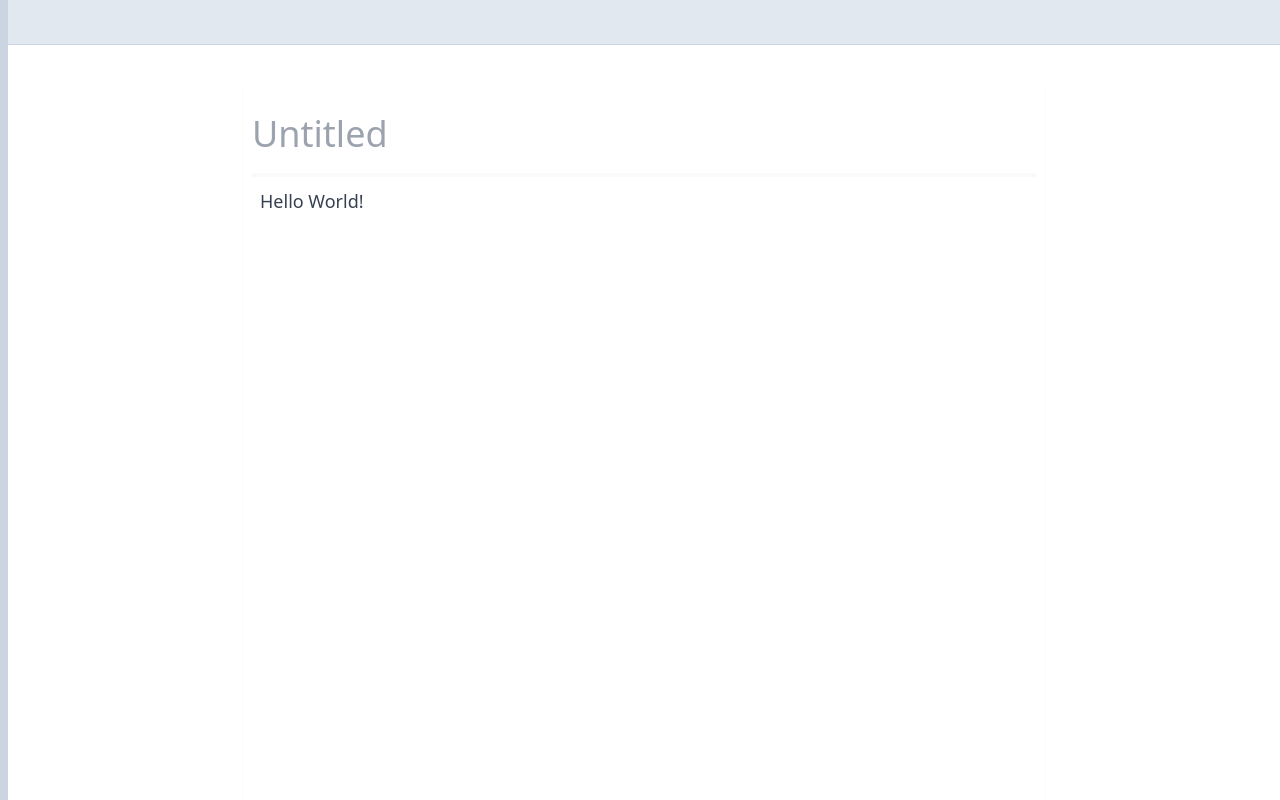
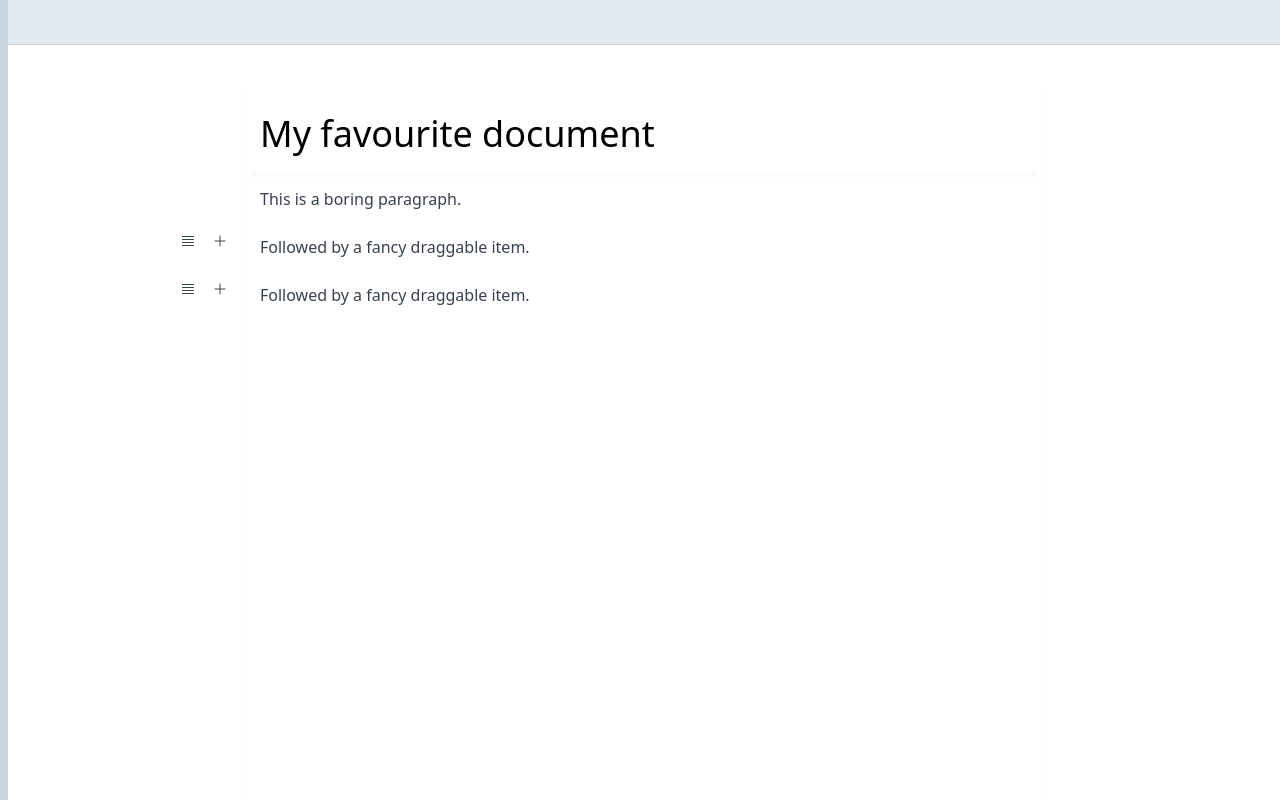
Before and after one commit to larsdjursner/notify, a React (Vite) app: page / in a window 1280 px wide. Built offline with nearby package versions, Linux system fonts and the light colour scheme.

Commit message:
adding dragability

```diff
--- a/package.json
+++ b/package.json
@@ -13,6 +13,9 @@
     "@dnd-kit/sortable": "^7.0.1",
     "@heroicons/react": "^2.0.13",
     "@lezer/highlight": "^1.1.3",
+    "@tiptap/extension-image": "^2.0.0-beta.209",
+    "@tiptap/extension-paragraph": "^2.0.0-beta.209",
+    "@tiptap/extension-placeholder": "^2.0.0-beta.209",
     "@tiptap/extension-typography": "^2.0.0-beta.209",
     "@tiptap/react": "^2.0.0-beta.209",
     "@tiptap/starter-kit": "^2.0.0-beta.209",
--- /dev/null
+++ b/src/components/Component.tsx
@@ -0,0 +1,25 @@
+import { Bars4Icon, PlusIcon } from "@heroicons/react/24/outline"
+import { NodeViewContent, NodeViewWrapper } from "@tiptap/react"
+import { useEffect } from "react"
+
+export const Component = (props: any) => {
+    useEffect(() => {
+        // console.log(props)
+
+        return () => {}
+    }, [])
+
+    return (
+        <NodeViewWrapper className="draggable-paragraph relative group">
+            <div className="absolute -left-20 group-hover:visible flex gap-4">
+                <div className="h-4 w-4" draggable="true" data-drag-handle>
+                    <Bars4Icon className="h-4 w-4" />
+                </div>
+                <div className="h-4 w-4">
+                    <PlusIcon className="h-4 w-4" />
+                </div>
+            </div>
+            <NodeViewContent />
+        </NodeViewWrapper>
+    )
+}
--- a/src/components/Draggable.tsx
+++ /dev/null
@@ -1,24 +0,0 @@
-import React from "react"
-import { useDraggable } from "@dnd-kit/core"
-
-type Props = {
-    children?: JSX.Element | JSX.Element[]
-}
-
-function Draggable({ children }: Props) {
-    const { attributes, listeners, setNodeRef, transform } = useDraggable({
-        id: "draggable",
-    })
-    const style = transform
-        ? {
-              transform: `translate3d(${transform.x}px, ${transform.y}px, 0)`,
-          }
-        : undefined
-
-    return (
-        <button ref={setNodeRef} style={style} {...listeners} {...attributes}>
-            {children}
-        </button>
-    )
-}
-export default Draggable
--- /dev/null
+++ b/src/components/DraggableParagraph.ts
@@ -0,0 +1,27 @@
+import { ReactNodeViewRenderer, mergeAttributes, Node } from "@tiptap/react"
+import { Component } from "./Component"
+
+export default Node.create({
+    name: "draggableParagraph",
+    group: "block",
+    content: "block+",
+    draggable: true,
+
+    parseHTML() {
+        return [{ tag: "div[data-type='draggable-paragraph']" }]
+    },
+
+    renderHTML({ HTMLAttributes }) {
+        return [
+            "div",
+            mergeAttributes(HTMLAttributes, {
+                "data-type": "draggable-paragraph",
+            }),
+            0,
+        ]
+    },
+
+    addNodeView() {
+        return ReactNodeViewRenderer(Component)
+    },
+})
--- a/src/components/Droppable.tsx
+++ /dev/null
@@ -1,22 +0,0 @@
-import React from "react"
-import { useDroppable } from "@dnd-kit/core"
-
-type Props = {
-    children?: JSX.Element | JSX.Element[]
-}
-
-function Droppable({ children }: Props) {
-    const { isOver, setNodeRef } = useDroppable({
-        id: "droppable",
-    })
-    const style = {
-        color: isOver ? "green" : undefined,
-    }
-
-    return (
-        <div ref={setNodeRef} style={style}>
-            {children}
-        </div>
-    )
-}
-export default Droppable
--- a/src/components/Editor.tsx
+++ b/src/components/Editor.tsx
@@ -1,30 +1,81 @@
-import { useEditor, EditorContent } from "@tiptap/react"
+import Image from "@tiptap/extension-image"
+import Paragraph from "@tiptap/extension-paragraph"
+import Placeholder from "@tiptap/extension-placeholder"
+import { useEditor, EditorContent, Node } from "@tiptap/react"
 import StarterKit from "@tiptap/starter-kit"
-import { useState } from "react"
+import { useRef, useState } from "react"
+import { usePageStore } from "../pages/Page"
+import DraggableParagraph from "./DraggableParagraph"
 
-const Editor = () => {
+interface Props {
+    content: string
+}
+
+const Editor = (props: Props) => {
+    const { updateContent } = usePageStore()
+    const [showOverlay, setShowOverlay] = useState(false)
+    const anchorNode = useRef<Element | null>(null)
+
     const editor = useEditor({
-        extensions: [StarterKit],
-        content: "<p>Hello World!</p>",
+        extensions: [
+            StarterKit,
+            DraggableParagraph,
+            Image,
+            Placeholder.configure({
+                placeholder: ({ node }) => {
+                    if (node.type.name === "heading") {
+                        return "What's the title?"
+                    }
+
+                    if (node.type.name === "paragraph") {
+                        return 'Type "/" to see available commands'
+                    }
+
+                    return ""
+                },
+                showOnlyCurrent: true,
+                // emptyEditorClass:
+                //     "first:before:text-gray-200 first:before:float-left first:before:content-[attr(data-placeholder)] first:before:pointer-events-none first:before:h-0",
+                // emptyNodeClass:
+                //     "first:before:text-gray-200 first:before:float-left first:before:content-[attr(data-placeholder)] first:before:pointer-events-none first:before:h-0",
+            }),
+        ],
+        content: props.content,
         editorProps: {
             attributes: {
-                class: "prose prose-sm sm:prose lg:prose-md xl:prose-lg m-2 focus:outline-none",
+                class: "prose focus:outline-none min-w-full",
+            },
+            handleKeyDown: (view, event) => {
+                if (
+                    event.key === "/" &&
+                    event.currentTarget instanceof Element
+                ) {
+                    // console.log("///")
+                    setShowOverlay(true)
+                    // console.log(view.props)
+                    anchorNode.current = event.currentTarget
+                    console.log("it works", anchorNode.current)
+                }
             },
         },
-        onUpdate: (props) => {
-            console.log(props.editor.getJSON())
+        onUpdate: ({ editor }) => {
+            updateContent(editor.getHTML())
         },
     })
 
-    const Overlay = () => {
-        const [isOverlay, setIsOverlay] = useState(false)
-
+    const Overlay = ({
+        show,
+        anchornode,
+    }: {
+        show: boolean
+        anchornode: Element | null
+    }) => {
         return (
             <div className="relative">
-                <button onClick={() => setIsOverlay(!isOverlay)}>
+                {/* <button onClick={() => setIsOverlay(!isOverlay)}>
                     show menu
-                </button>
-                {isOverlay && (
+                </button> */}
+                {show && (
                     <div className="absolute bg-white z-20 border border-rounded">
                         <ol>
                             <li>hey</li>
@@ -39,8 +90,7 @@ const Editor = () => {
     }
 
     return (
-        <div>
-            {/* <Overlay /> */}
+        <div className="w-full p-2">
             <EditorContent editor={editor} />
         </div>
     )
--- a/src/pages/Page.tsx
+++ b/src/pages/Page.tsx
@@ -2,57 +2,78 @@ import { useEffect, useState } from "react"
 import Editor from "../components/Editor"
 
 import create from "zustand"
-import { getInitialDoc, getMocks } from "../utils/page"
 
-export interface Doc {
-    id: string
-    value: string
+// export interface Doc {
+//     id: string
+//     value: string
+// }
+// interface PageState {
+//     title: string
+//     docs: Doc[]
+//     getDocs: () => Doc[]
+//     setTitle: (title: string) => void
+//     addDoc: (id: string) => void
+//     setDoc: (id: string, newDoc: string) => void
+//     reset: () => void
+//     reArrangeDocs: (docs: Doc[]) => void
+//     setPage: (docs: Doc[]) => void
+//     getDocById: (id: string) => Doc | undefined
+// }
+
+// export const usePageStore = create<PageState>()((set, get) => ({
+//     title: "",
+//     docs: [],
+//     setTitle: (title) => set({ title: title }),
+//     reArrangeDocs: (docs) => set({ docs: docs }),
+//     setPage: (docs) => set({ docs: docs }),
+//     reset: () => set({ docs: [] }),
+//     getDocs: () => get().docs,
+//     getDocById: (id) => get().docs.find((d) => d.id == id),
+//     addDoc: (id) => {
+//         set((state) => {
+//             const generatedDoc = getInitialDoc()
+//             const index = state.docs.findIndex((doc) => doc.id === id)
+
+//             if (state.docs.length <= index + 1)
+//                 return { docs: [...state.docs, generatedDoc] }
+
+//             const head = state.docs.slice(0, index + 1)
+//             const tail = state.docs.slice(index + 1, state.docs.length)
+//             return { docs: [...head, generatedDoc, ...tail] }
+//         })
+//     },
+//     setDoc(id, newValue) {
+//         set((state) => {
+//             // possibly cache the most recent doc within store as the event is fired alot
+//             const updatedDocs = state.docs.map((doc) =>
+//                 doc.id === id ? { ...doc, value: newValue } : doc
+//             )
+//             return {
+//                 docs: updatedDocs,
+//             }
+//         })
+//     },
+// }))
+
+interface Page {
+    title: string
+    content: string
 }
 interface PageState {
-    title: string
-    docs: Doc[]
-    getDocs: () => Doc[]
-    setTitle: (title: string) => void
-    addDoc: (id: string) => void
-    setDoc: (id: string, newDoc: string) => void
-    reset: () => void
-    reArrangeDocs: (docs: Doc[]) => void
-    setPage: (docs: Doc[]) => void
-    getDocById: (id: string) => Doc | undefined
+    page: Page
+    updateTitle: (title: string) => void
+    updateContent: (content: string) => void
 }
-
 export const usePageStore = create<PageState>()((set, get) => ({
-    title: "",
-    docs: [],
-    setTitle: (title) => set({ title: title }),
-    reArrangeDocs: (docs) => set({ docs: docs }),
-    setPage: (docs) => set({ docs: docs }),
-    reset: () => set({ docs: [] }),
-    getDocs: () => get().docs,
-    getDocById: (id) => get().docs.find((d) => d.id == id),
-    addDoc: (id) => {
-        set((state) => {
-            const generatedDoc = getInitialDoc()
-            const index = state.docs.findIndex((doc) => doc.id === id)
-
-            if (state.docs.length <= index + 1)
-                return { docs: [...state.docs, generatedDoc] }
-
-            const head = state.docs.slice(0, index + 1)
-            const tail = state.docs.slice(index + 1, state.docs.length)
-            return { docs: [...head, generatedDoc, ...tail] }
-        })
+    page: {
+        title: "",
+        content: "",
     },
-    setDoc(id, newValue) {
-        set((state) => {
-            // possibly cache the most recent doc within store as the event is fired alot
-            const updatedDocs = state.docs.map((doc) =>
-                doc.id === id ? { ...doc, value: newValue } : doc
-            )
-            return {
-                docs: updatedDocs,
-            }
-        })
+    updateTitle: (title) => {
+        set((state) => ({ page: { ...state.page, title } }))
+    },
+    updateContent: (content) => {
+        set((state) => ({ page: { ...state.page, content } }))
     },
 }))
 
@@ -62,28 +83,36 @@ export const Page = () => {
 
     useEffect(() => {
         ;(async () => {
-            await getMocks().then((res) => pageStore.setPage(res))
+            pageStore.updateTitle("My favourite document")
+            pageStore.updateContent(
+                `<p>This is a boring paragraph.</p><div data-type="draggable-paragraph"><p>Followed by a fancy draggable item.</p></div><div data-type="draggable-paragraph"><p>Followed by a fancy draggable item.</p></div>`
+                // `<p>Hello World!</p><img src="https://source.unsplash.com/8xznAGy4HcY/800x400" /> <p> hey </p>`
+            )
         })().then(() => setLoading(false))
 
-        return () => {
-            pageStore.reset()
-        }
+        return () => {}
     }, [])
+
+    useEffect(() => {
+        console.log(pageStore.page)
+    }, [pageStore.page])
 
     return (
         <div className="min-h-full w-full flex flex-col shadow-sm p-2">
             <input
                 placeholder="Untitled"
-                className="h-20 w-full text-4xl focus:outline-none"
+                className="h-20 w-full text-4xl mx-2 focus:outline-none"
                 maxLength={32}
-                value={pageStore.title}
-                onChange={(e) => pageStore.setTitle(e.target.value)}
+                value={pageStore.page.title}
+                onChange={(e) => pageStore.updateTitle(e.target.value)}
             />
 
             <span className="h-1 w-full bg-slate-50" />
-            {/* {loading ? <p>....loading</p> : <EditorList />}
-             */}
-            <Editor />
+            {loading ? (
+                <p>....loading</p>
+            ) : (
+                <Editor content={pageStore.page.content} />
+            )}
         </div>
     )
 }
--- a/src/utils/page.ts
+++ b/src/utils/page.ts
@@ -1,37 +1,27 @@
-import { Doc } from "../components/Editor"
+// export const getMocks = async (): Promise<[]> => {
+//     // const mocks = [
+//     //     {
+//     //         id: "0",
+//     //         value: "# Lorem Ipsum \n ## Dolorean Dynamite \n ### Hey everybody \n \n  yoyooyooosdof \n ## Lorem \n *Iuspomsodmsodms* asd asdasldhkasldhasdlasdh asdasdlkhasldashldahsdlashdaskjdgaskdh asdhjkajksd ",
+//     //     } as Doc,
+//     //     {
+//     //         id: "1",
+//     //         value: "",
+//     //     } as Doc,
+//     //     {
+//     //         id: "2",
+//     //         value: "### Hey ",
+//     //     } as Doc,
+//     //     {
+//     //         id: "3",
+//     //         value: "",
+//     //     } as Doc,
+//     // ]
 
-export const getInitialDoc = () => {
-    const id = Math.random().toString()
-    return {
-        id: id,
-        value: "",
-    } as Doc
-}
+//     await timeout(1000)
+//     return mocks
+// }
 
-export const getMocks = async (): Promise<Doc[]> => {
-    const mocks = [
-        {
-            id: "0",
-            value: "# Lorem Ipsum \n ## Dolorean Dynamite \n ### Hey everybody \n \n  yoyooyooosdof \n ## Lorem \n *Iuspomsodmsodms* asd asdasldhkasldhasdlasdh asdasdlkhasldashldahsdlashdaskjdgaskdh asdhjkajksd ",
-        } as Doc,
-        {
-            id: "1",
-            value: "",
-        } as Doc,
-        {
-            id: "2",
-            value: "### Hey ",
-        } as Doc,
-        {
-            id: "3",
-            value: "",
-        } as Doc,
-    ]
-
-    await timeout(1000)
-    return mocks
-}
-
-export const timeout = async (ms: number) => {
-    return new Promise((resolve) => setTimeout(resolve, ms))
-}
+// export const timeout = async (ms: number) => {
+//     return new Promise((resolve) => setTimeout(resolve, ms))
+// }
```
Also changed, not shown: src/index.css (+18 -0 lines), 1 other file (tests, documents, lock files or other folders).
